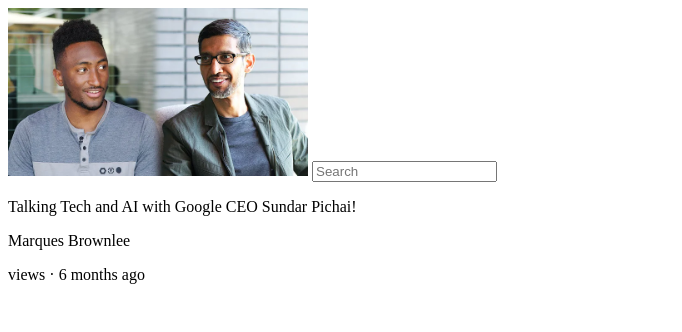
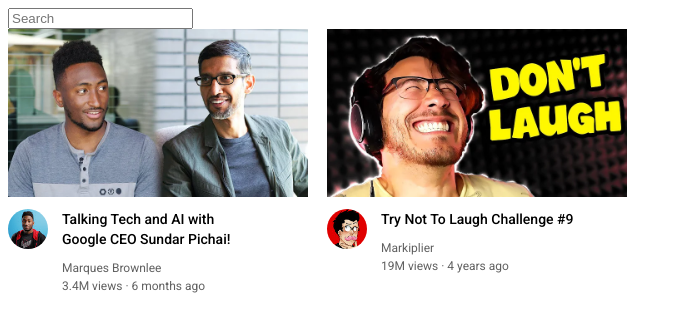
Before and after one commit to hannanrazzaghi/Youtube-Using-HTML-and-CSS, a plain HTML site: page index.html in a window 1280 px wide. Shown: the whole page, without its empty margins (0-682 px from the left). Drawn offline with Linux system fonts and the light colour scheme.

Commit message:
create a div using nested layout technique

```diff
--- a/index.css
+++ b/index.css
@@ -1,8 +1,59 @@
 .thumbnail {
   width: 300px;
+  display: block;
 }
 
-.searchbar {
-  font-size: 20px;
-  margin-left: 12px;
+.search-bar {
+  display: block;
 }
+
+.video-prv {
+  width: 300px;
+  display: inline-block;
+  vertical-align: top;
+  margin-right: 15px;
+}
+
+.channel-pic {
+  display: inline-block;
+  width: 50px;
+  vertical-align: top;
+}
+
+.video-info {
+  display: inline-block;
+  width: 200px;
+}
+
+.profile-pic {
+  width: 40px;
+  border-radius: 50px;
+}
+
+.video-title {
+  margin-top: 0;
+  font-size: 14px;
+  font-weight: 500;
+  line-height: 20px;
+  margin-bottom: 12px;
+}
+
+.thumbnail-row {
+  margin-bottom: 12px;
+}
+
+p {
+  font-family: Roboto, Arial;
+  margin-top: 0;
+  margin-bottom: 0;
+}
+
+.video-author,
+.video-stats {
+  font-size: 12px;
+  color: rgb(96, 96, 96);
+}
+
+.video-author {
+  margin-bottom: 4px;
+}
--- a/index.html
+++ b/index.html
@@ -1,14 +1,50 @@
 <!DOCTYPE html>
 <html>
   <head>
-    <title>Document</title>
+    <title>Youtube.com clone</title>
+
+    <link rel="preconnect" href="https://fonts.googleapis.com" />
+    <link rel="preconnect" href="https://fonts.gstatic.com" crossorigin />
+    <link
+      href="https://fonts.googleapis.com/css2?family=Roboto:wght@400;500;700&display=swap"
+      rel="stylesheet"
+    />
     <link rel="stylesheet" href="index.css" />
   </head>
   <body>
-    <img class="thumbnail" src="img/thumbnail-1.webp" alt="" />
     <input class="search-bar" type="text" placeholder="Search" />
-    <p>Talking Tech and AI with Google CEO Sundar Pichai!</p>
-    <p>Marques Brownlee</p>
-    <p>views · 6 months ago</p>
+
+    <div class="video-prv">
+      <div class="thumbnail-row">
+        <img class="thumbnail" src="img/thumbnail-1.webp" alt="" />
+      </div>
+      <div>
+        <div class="channel-pic">
+          <img class="profile-pic" src="profile pic/channel-1.jpeg" alt="" />
+        </div>
+        <div class="video-info">
+          <p class="video-title">
+            Talking Tech and AI with Google CEO Sundar Pichai!
+          </p>
+          <p class="video-author">Marques Brownlee</p>
+          <p class="video-stats">3.4M views &#xB7; 6 months ago</p>
+        </div>
+      </div>
+    </div>
+    <div class="video-prv">
+      <div class="thumbnail-row">
+        <img class="thumbnail" src="img/thumbnail-2.webp" alt="" />
+      </div>
+      <div>
+        <div class="channel-pic">
+          <img class="profile-pic" src="profile pic/channel-2.jpeg" alt="" />
+        </div>
+        <div class="video-info">
+          <p class="video-title">Try Not To Laugh Challenge #9</p>
+          <p class="video-author">Markiplier</p>
+          <p class="video-stats">19M views &#xB7; 4 years ago</p>
+        </div>
+      </div>
+    </div>
   </body>
 </html>
```
Also changed, not shown: img/thumbnail-2.webp (added), profile pic/channel-1.jpeg (added), profile pic/channel-2.jpeg (added).
